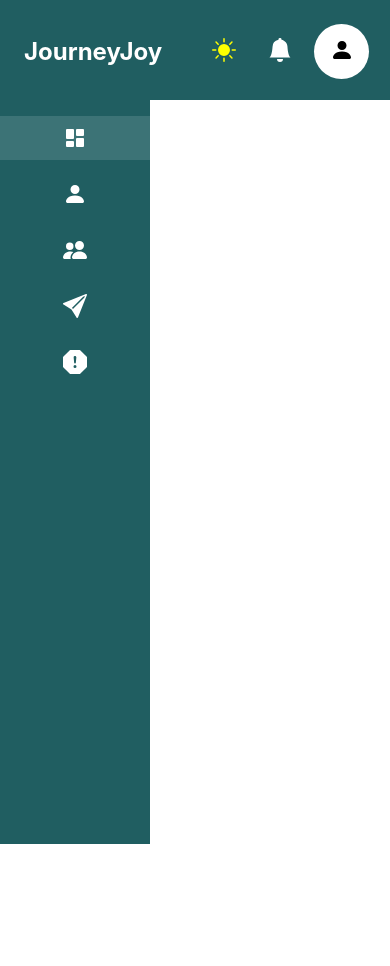
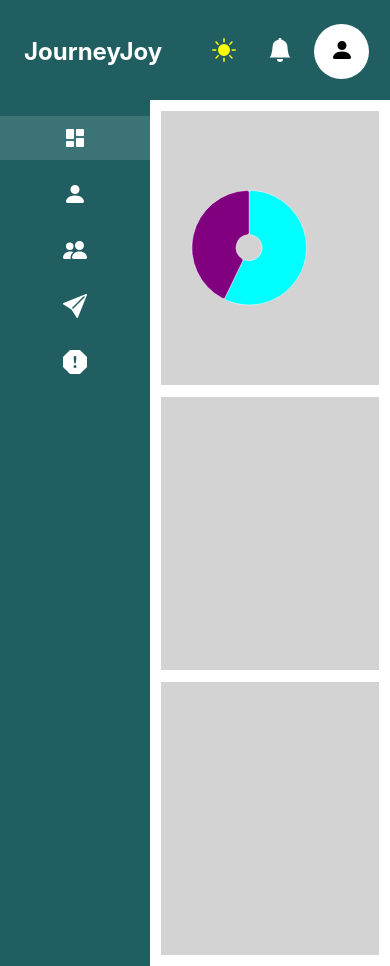
Before and after one commit to KhalidSinan/Travel-App-Web, a React (Create React App) app in the folder TravelAppWeb/travelappweb/: page / in a window 390 px wide. Before the commit the page ends 844 px from the top, so only its background shows below. Built offline with nearby package versions, Linux system fonts and the light colour scheme.

Commit message:
adding charts package and pie chart in dashboard page

```diff
--- a/TravelAppWeb/travelappweb/package.json
+++ b/TravelAppWeb/travelappweb/package.json
@@ -6,6 +6,7 @@
     "@emotion/react": "^11.11.4",
     "@emotion/styled": "^11.11.5",
     "@mui/material": "^5.15.20",
+    "@mui/x-charts": "^7.10.0",
     "@testing-library/jest-dom": "^5.17.0",
     "@testing-library/react": "^13.4.0",
     "@testing-library/user-event": "^13.5.0",
--- a/TravelAppWeb/travelappweb/src/App.js
+++ b/TravelAppWeb/travelappweb/src/App.js
@@ -3,12 +3,14 @@ import { BrowserRouter, Route, Routes } from "react-router-dom";
 import DashboardLayout from "./DashboardLayout/DashboardLayout.js";
 import Admins from './Pages/Admins/Admins.js';
 import Login from './Pages/Login/Login.js';
+import Dashboard from './Pages/Dashboard/Dashboard.js';
 function App() {
   return (
     <div className="App">
       <BrowserRouter>
         <Routes>
           <Route path="/" element={<DashboardLayout />}>
+            <Route index element={<Dashboard />} />
             <Route path="admins" element={<Admins />} />
             {/* Organizers Here */}
           </Route>
--- /dev/null
+++ b/TravelAppWeb/travelappweb/src/Pages/Dashboard/Dashboard.js
@@ -0,0 +1,32 @@
+import { PieChart } from "@mui/x-charts";
+import styles from './Dashboard.module.css';
+const data = [
+  { label: "Male", value: 400, color: "cyan" },
+  { label: "Female", value: 300, color: "purple" },
+];
+
+const Dashboard = (props) => {
+  return (
+    <div className={styles['dashboard-statistics']}>
+      <PieChart
+        series={[
+          {
+            innerRadius: 30,
+            cornerRadius: 5,
+            highlightScope: { faded: "global", highlighted: "item" },
+            faded: { innerRadius: 30, additionalRadius: -30, color: "grey" },
+            data,
+          },
+        ]}
+        slotProps={{
+          legend: { hidden: true },
+        }}
+        width={500}
+      />
+      <div></div>
+      <div></div>
+    </div>
+  );
+};
+
+export default Dashboard;
--- /dev/null
+++ b/TravelAppWeb/travelappweb/src/Pages/Dashboard/Dashboard.module.css
@@ -0,0 +1,25 @@
+
+.dashboard-statistics{
+    margin: 0.7rem;
+    display: flex;
+    justify-content: space-between;
+    align-items: center;
+    gap: 12px;
+}
+
+
+.dashboard-statistics div {
+    flex: 1;
+    height: 300px;
+    background-color: lightgrey;
+}
+
+@media (max-width: 925px) {
+    .dashboard-statistics{
+        flex-direction: column;
+        height: 100dvh;
+    }
+    .dashboard-statistics div{
+        width: 100%;
+    }
+}
```
Also changed, not shown: TravelAppWeb/travelappweb/src/Dashboard/Dashboard.js (deleted, +0 -12 lines), 1 other file (tests, documents, lock files or other folders).
